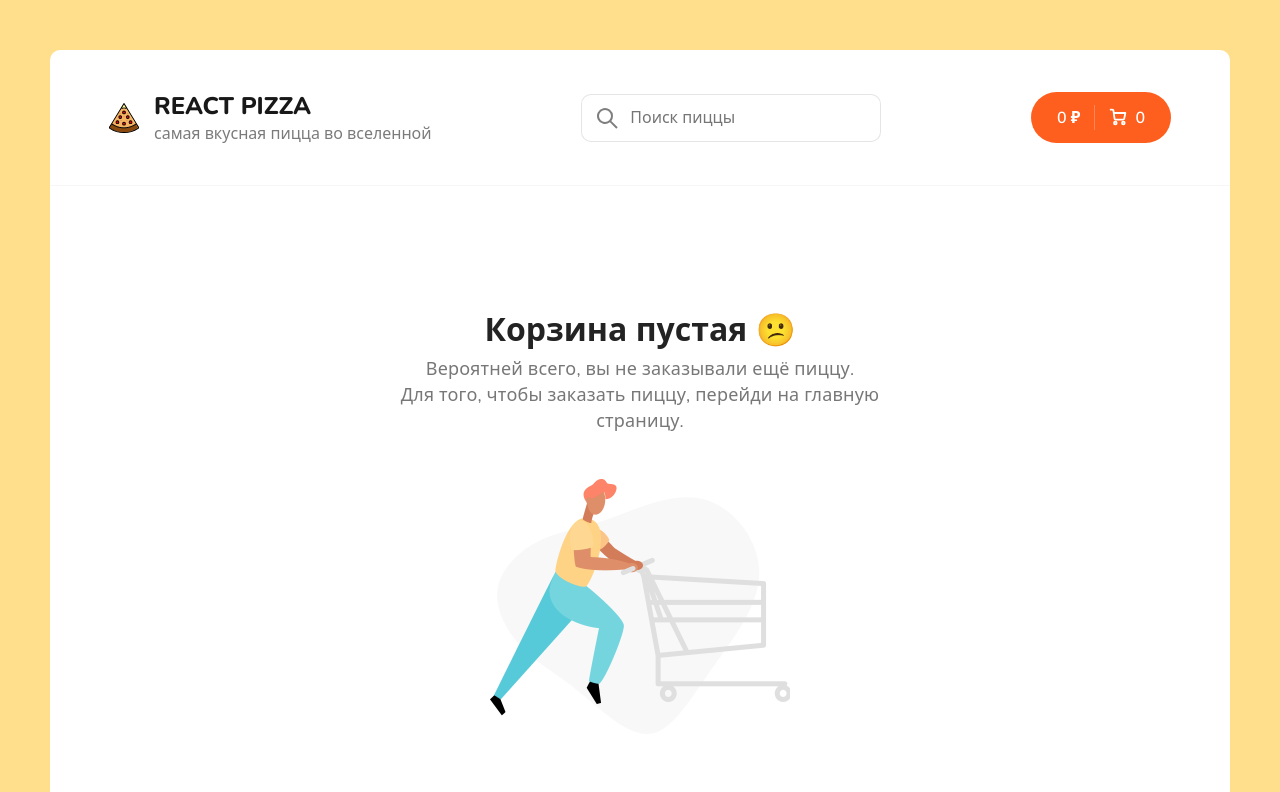
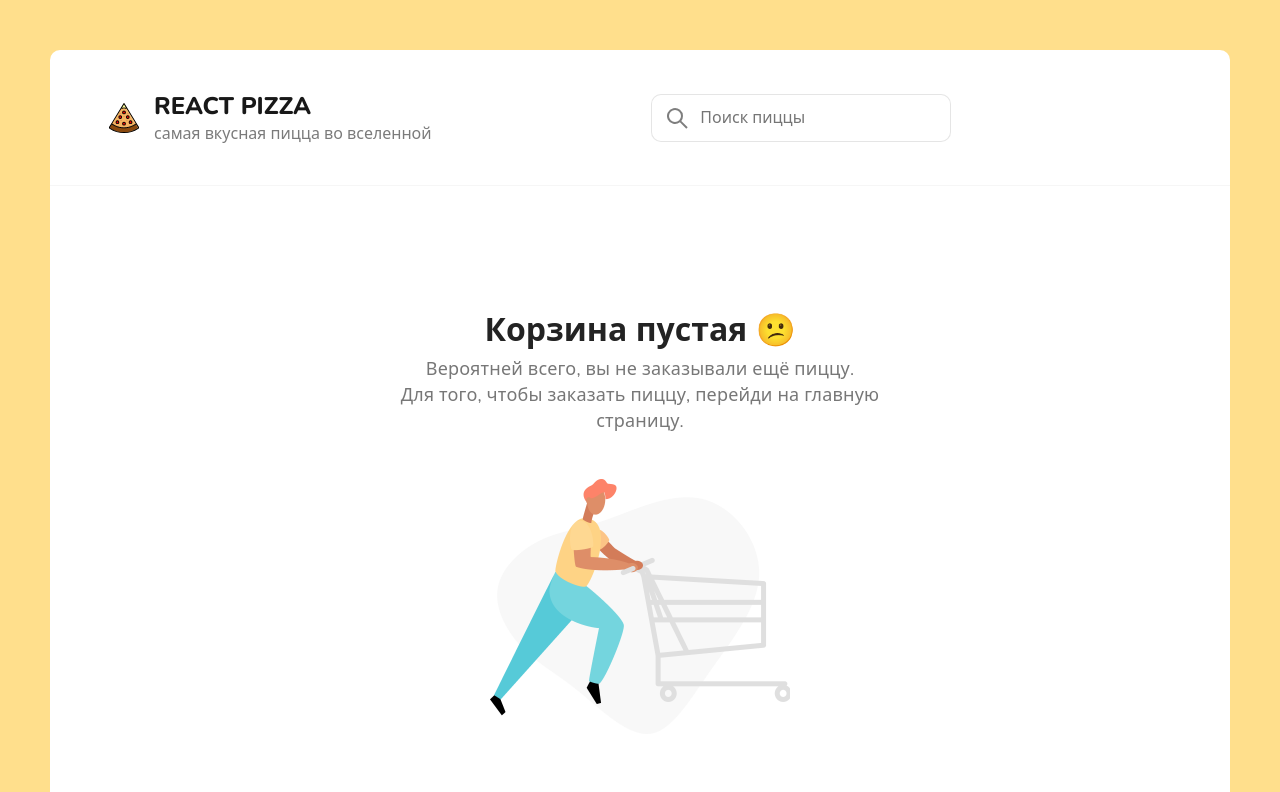
Before and after one commit to mikhaildnd/pizza-shop-app, a React (Create React App) app: page /cart in a window 1280 px wide. Shown: the top 792 px of the page. Built offline with nearby package versions, Linux system fonts and the light colour scheme.

Commit message:
add link  conditional rendering

```diff
--- a/src/components/Header.jsx
+++ b/src/components/Header.jsx
@@ -1,4 +1,4 @@
-import { Link } from 'react-router-dom';
+import { Link, useLocation } from 'react-router-dom';
 import { useSelector } from 'react-redux';
 
 import Search from './Search/index';
@@ -7,6 +7,8 @@
 
 const Header = () => {
   const { totalPrice, items } = useSelector(selectCart);
+  const location = useLocation();
+
   const totalCount = items.reduce((sum, item) => sum + item.count, 0);
 
   return (
@@ -25,7 +27,10 @@
         </Link>
         <Search />
         <div className="header__cart">
-          <Link to="/cart" className="button button--cart">
+          <Link
+            to="/cart"
+            style={location.pathname !== '/cart' ? null : { display: 'none' }}
+            className="button button--cart">
             <span>{totalPrice} ₽</span>
             <div className="button__delimiter"></div>
             <svg
```
